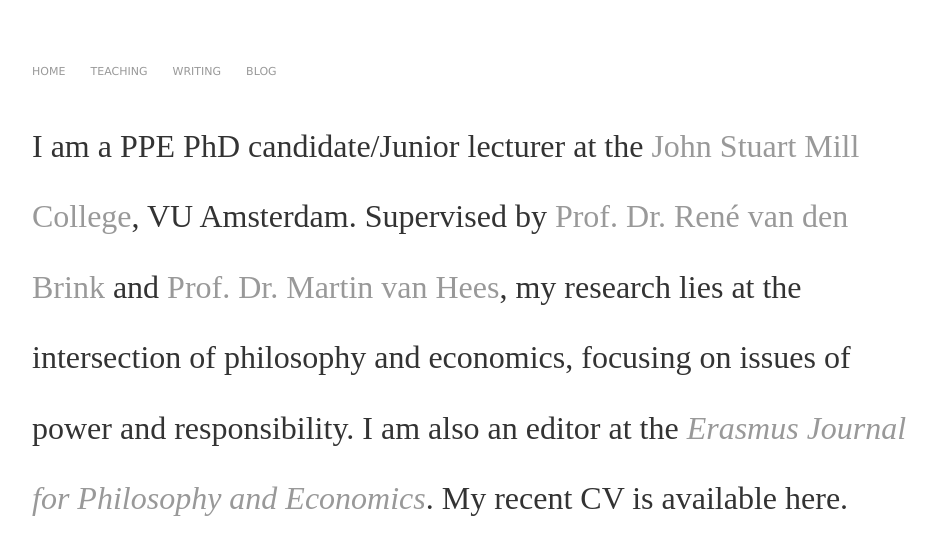
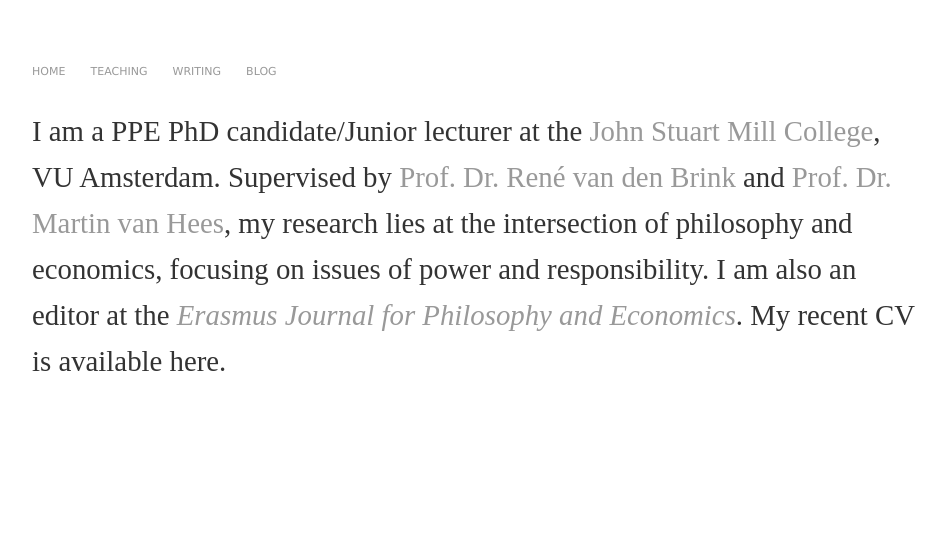
Before and after one commit to uzunovam/uzunovam, a Jekyll site: the page built from index.html, in a window 1280 px wide. Shown: the top 555 px of the page, without its empty margins (160-1106 px from the left). Built offline with Jekyll 4.4.1, drawn with Linux system fonts in a browser that asks for light colours.

Commit message:
Update main.css

```diff
--- a/css/main.css
+++ b/css/main.css
@@ -24,8 +24,8 @@
     font-family: Georgia, serif;
 }
 p {
-    font-size: 2em;
-    line-height: 2.2em;
+    font-size: 1.8em;
+    line-height: 1.6em;
     color: #333;
 }
 footer {
```
